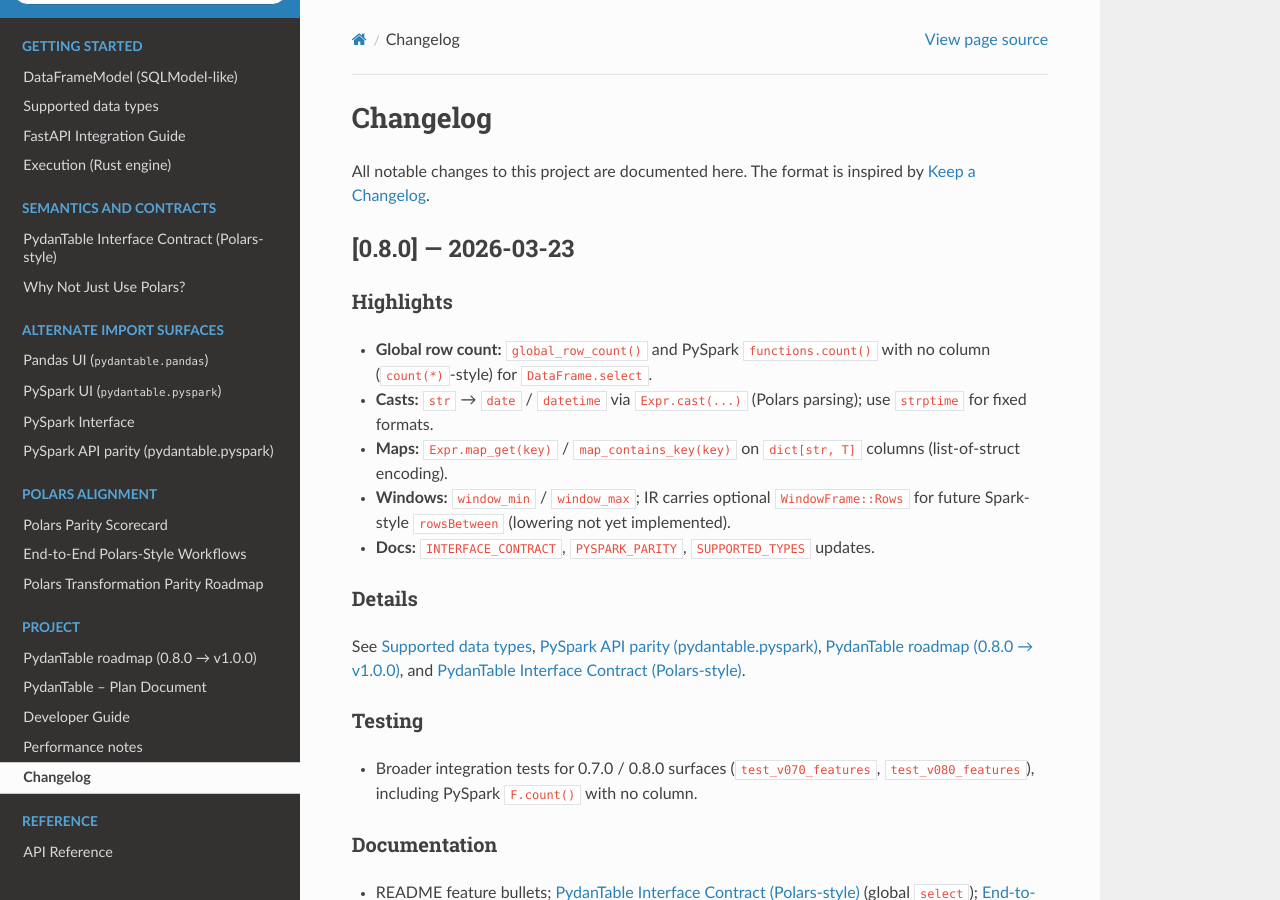
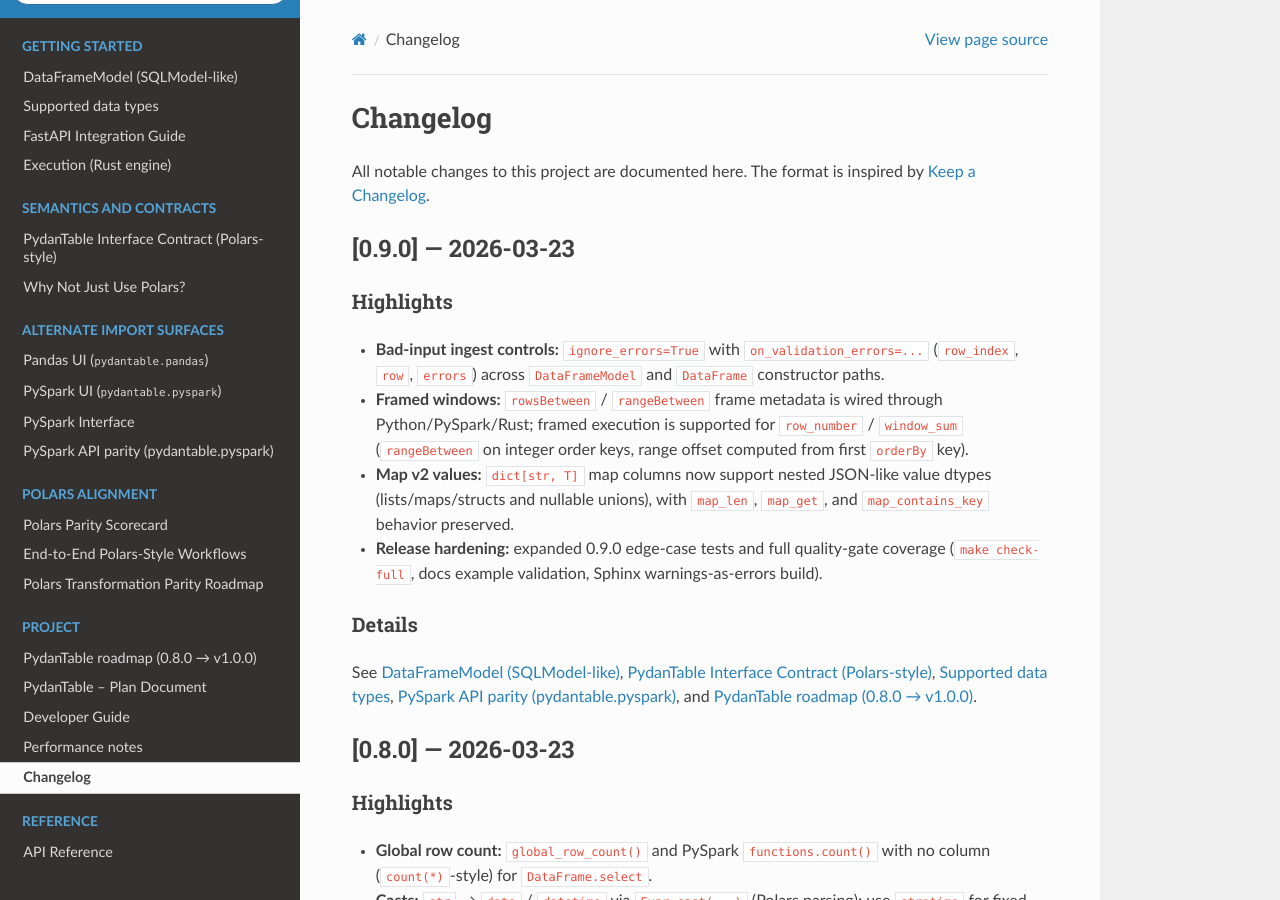
Before and after one commit to eddiethedean/pydantable, a Sphinx documentation site: the page built from docs/changelog.md, in a window 1280 px wide and 900 px high. Built offline with Sphinx 7.4.7 and the Read the Docs theme 3.1.0, drawn with Linux system fonts in a browser that asks for light colours; the version number is read from the project's files by our own code.

Commit message:
chore: prepare 0.9.0 release metadata and changelog
Bump package and core versions to 0.9.0, align rust_version and public __version__, and update README/changelog/developer release notes for the 0.9.0 feature surface.

```diff
--- a/docs/DEVELOPER.md
+++ b/docs/DEVELOPER.md
@@ -236,4 +236,4 @@
 
 ### Publishing (PyPI)
 
-Pushing a git tag matching `v*` (for example `v0.8.0`) runs `.github/workflows/release.yml`: format, clippy, audit, deny, Python lint/tests, then `maturin publish` for multiple platforms. The repository needs a **`PYPI_API_TOKEN`** secret (see workflow env `MATURIN_PYPI_TOKEN`). The sdist/wheel version comes from `pyproject.toml` / Maturin on that commit.
+Pushing a git tag matching `v*` (for example `v0.9.0`) runs `.github/workflows/release.yml`: format, clippy, audit, deny, Python lint/tests, then `maturin publish` for multiple platforms. The repository needs a **`PYPI_API_TOKEN`** secret (see workflow env `MATURIN_PYPI_TOKEN`). The sdist/wheel version comes from `pyproject.toml` / Maturin on that commit.
--- a/docs/changelog.md
+++ b/docs/changelog.md
@@ -1,6 +1,19 @@
 # Changelog
 
 All notable changes to this project are documented here. The format is inspired by [Keep a Changelog](https://keepachangelog.com/en/1.1.0/).
+
+## [0.9.0] — 2026-03-23
+
+### Highlights
+
+- **Bad-input ingest controls:** `ignore_errors=True` with `on_validation_errors=...` (`row_index`, `row`, `errors`) across `DataFrameModel` and `DataFrame` constructor paths.
+- **Framed windows:** `rowsBetween` / `rangeBetween` frame metadata is wired through Python/PySpark/Rust; framed execution is supported for `row_number` / `window_sum` (`rangeBetween` on integer order keys, range offset computed from first `orderBy` key).
+- **Map v2 values:** `dict[str, T]` map columns now support nested JSON-like value dtypes (lists/maps/structs and nullable unions), with `map_len`, `map_get`, and `map_contains_key` behavior preserved.
+- **Release hardening:** expanded 0.9.0 edge-case tests and full quality-gate coverage (`make check-full`, docs example validation, Sphinx warnings-as-errors build).
+
+### Details
+
+See {doc}`DATAFRAMEMODEL`, {doc}`INTERFACE_CONTRACT`, {doc}`SUPPORTED_TYPES`, {doc}`PYSPARK_PARITY`, and {doc}`ROADMAP`.
 
 ## [0.8.0] — 2026-03-23
 
--- a/pyproject.toml
+++ b/pyproject.toml
@@ -4,7 +4,7 @@
 
 [project]
 name = "pydantable"
-version = "0.8.0"
+version = "0.9.0"
 description = "Strongly-typed DataFrames for Python, powered by Rust."
 readme = "README.md"
 license = { text = "MIT" }
```
Also changed, not shown: README.md (+4 -4 lines), 3 other files.
